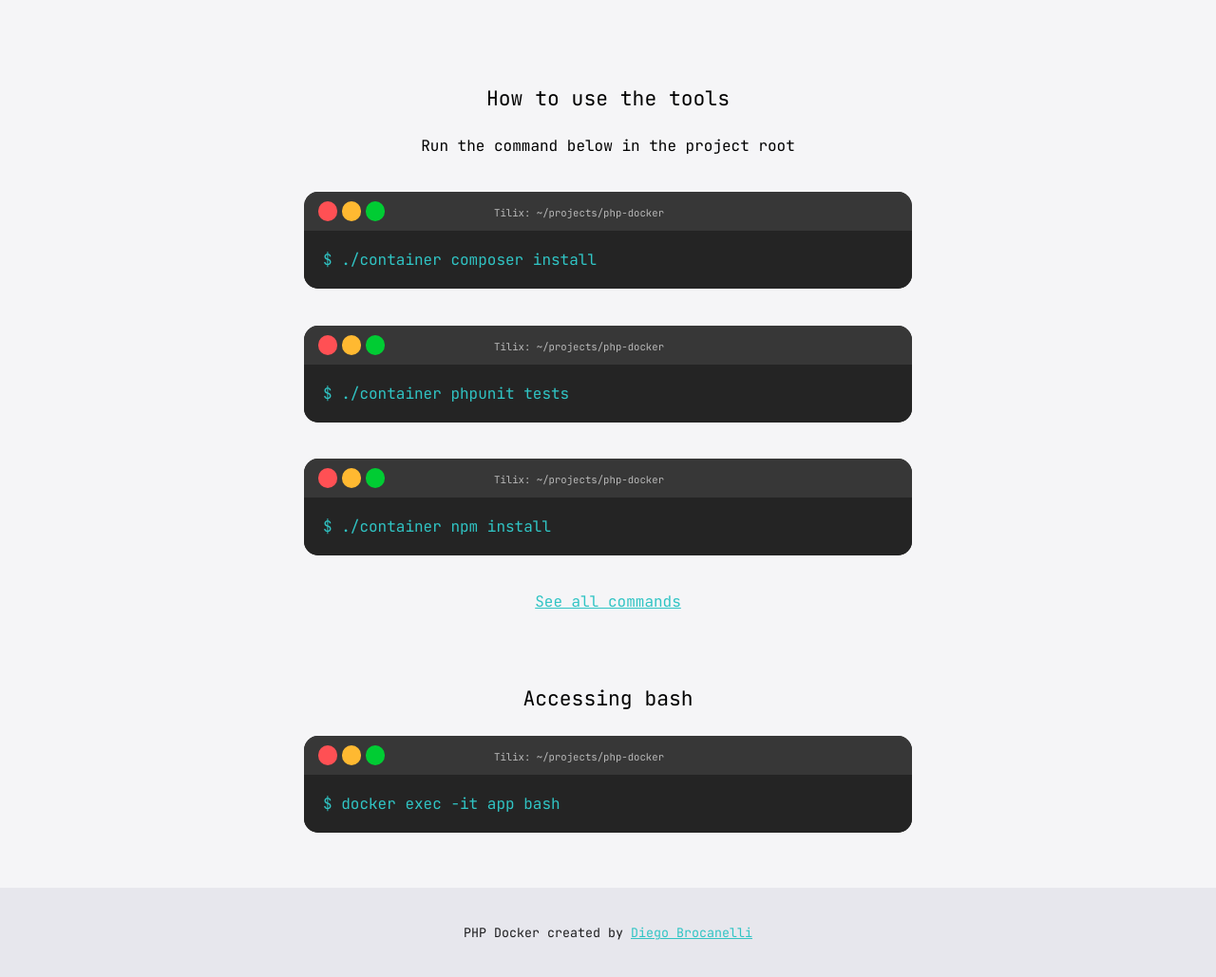
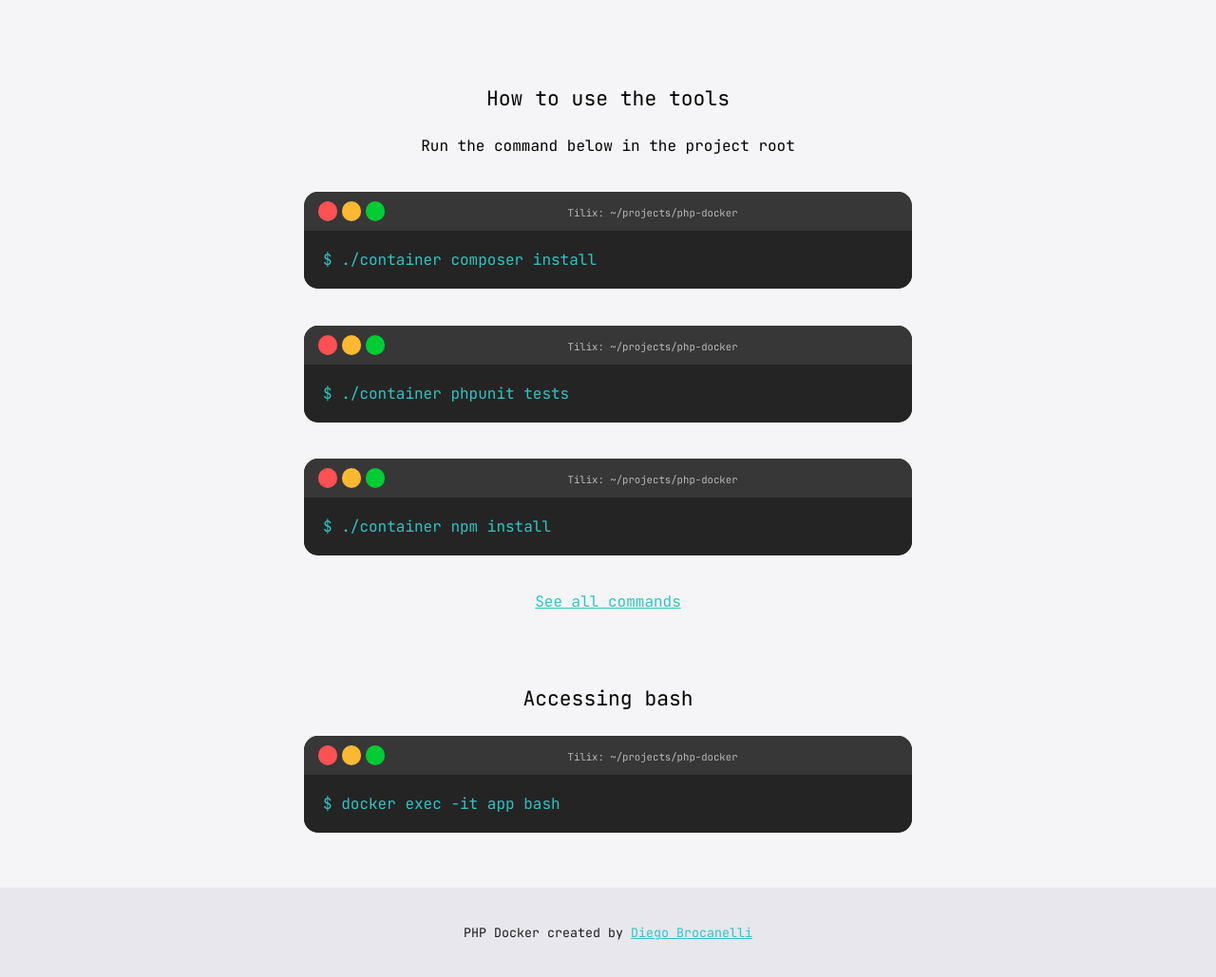
Before and after one commit to Diego-Brocanelli/php-docker, a PHP site: page / in a window 1280 px wide. Shown: the part 808-1837 px from the top of the page at 95% size. Run offline with PHP 8.4, Linux system fonts and the light colour scheme.

Commit message:
Feature: centering the terminal title

```diff
--- a/public/index.php
+++ b/public/index.php
@@ -118,7 +118,7 @@
         .menu span {
             font-size: 8pt;
             color:#bababa;
-            margin-left: 110px;
+            margin-left: 30%;
             position: relative;
             top:5px;
         }
```
